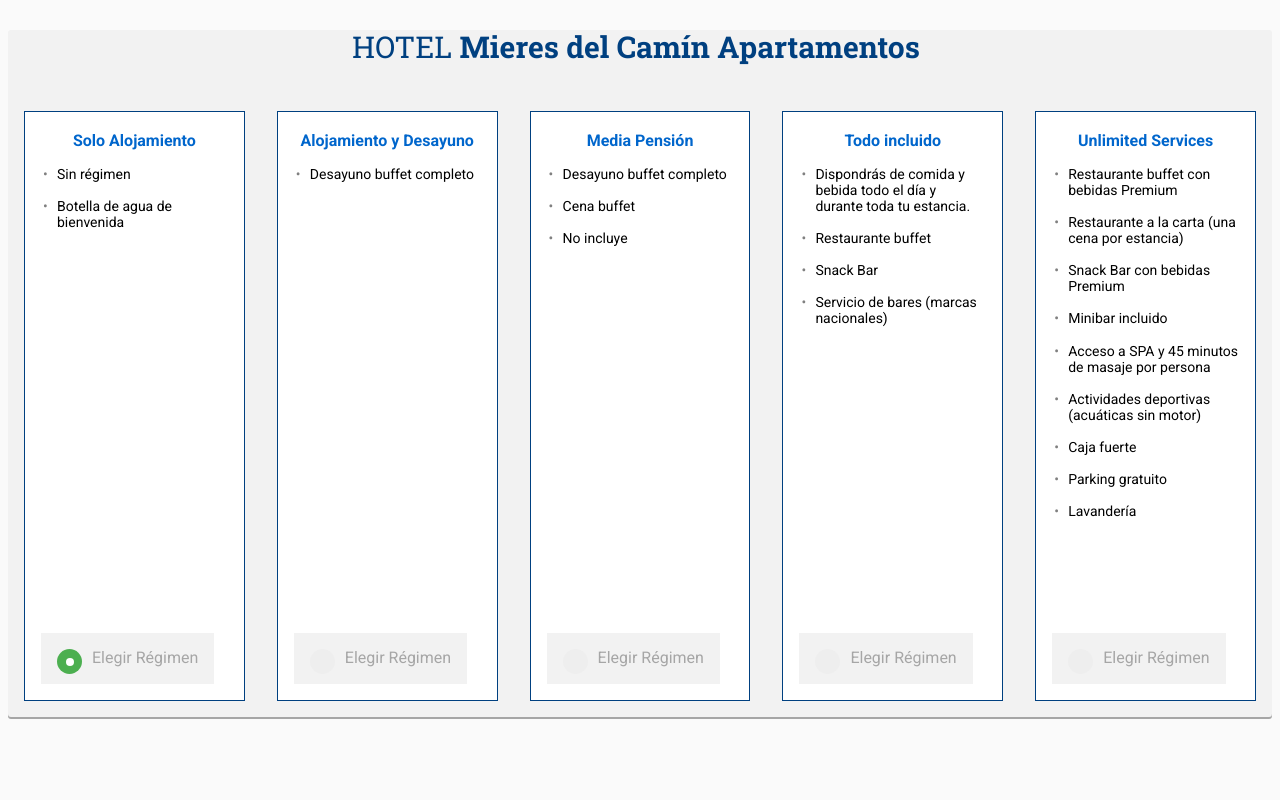
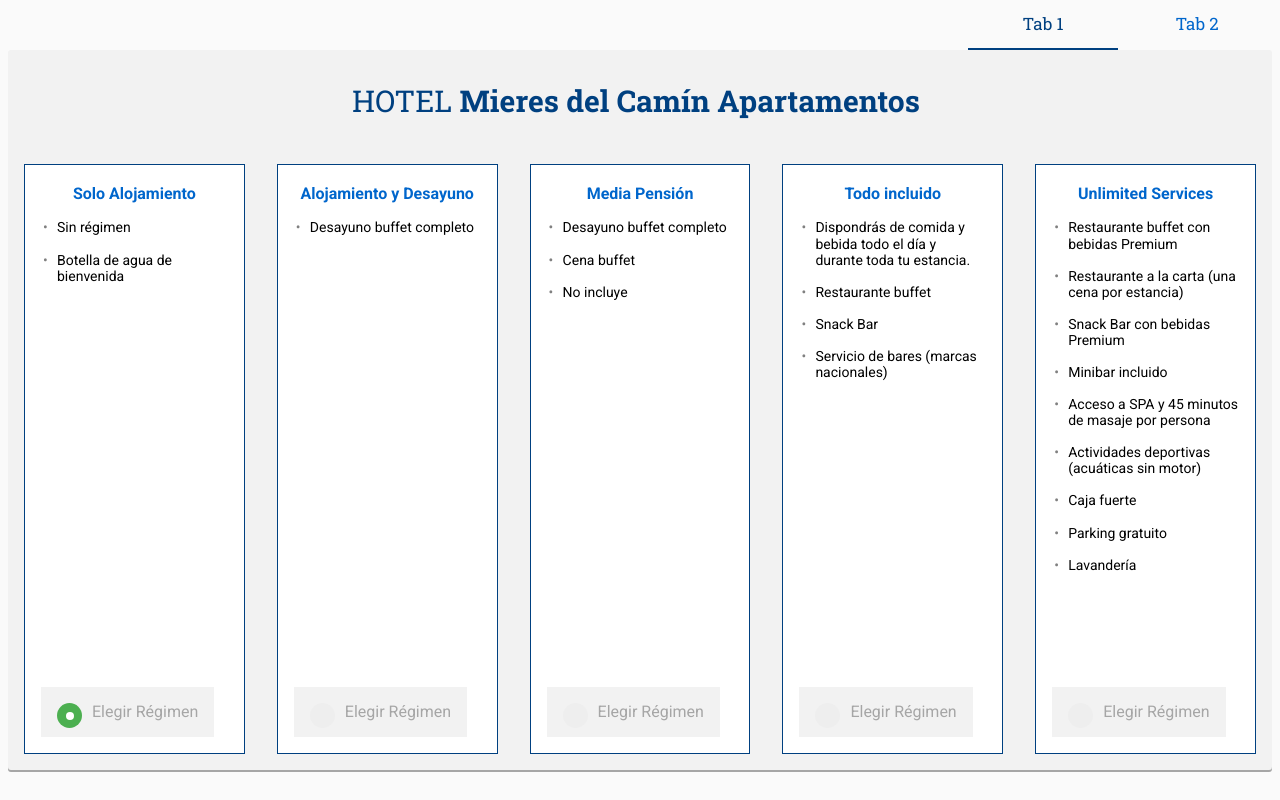
Before and after one commit to lvilanova/the-cocktail-test, a website: page index.html in a window 1280 px wide. Drawn offline with Linux system fonts and the light colour scheme; files whose address does not match are found by name.

Commit message:
navegation tab

```diff
--- a/assets/css/src/application.scss
+++ b/assets/css/src/application.scss
@@ -5,4 +5,5 @@
 
 @import 'lib/normalize.7.0.0.css';
 @import 'blocks/_b_sample.scss';
-@import'blocks/section_block.scss'
+@import'blocks/section_block.scss';
+@import'blocks/navegation_tab.scss'
--- a/assets/css/src/base/layout.scss
+++ b/assets/css/src/base/layout.scss
@@ -25,6 +25,7 @@ body {
     background-color:$grey-light;
     box-shadow: 0px 2px $grey;
     border-radius:3px;
+    padding-top:$sm-spacing;
   }
   .title_bold:after{
     content:url('../img/star-orange.svg');
--- /dev/null
+++ b/assets/css/src/blocks/navegation_tab.scss
@@ -0,0 +1,20 @@
+.tab{
+    text-align: right;
+    button{
+        width:150px;
+        font-family:$roboto-slab;
+        font-size:16px;
+        color:$blue-light;
+        background-color: inherit;
+        border: none;
+        outline: none;
+        cursor: pointer;
+        padding: 14px 16px;
+        transition: 0.3s;
+        font-size: 17px;
+        &.active{
+            color:$blue;
+            border-bottom:2px solid $blue;
+            }
+    }
+}
--- a/index.html
+++ b/index.html
@@ -25,6 +25,12 @@
 
     <div class="row">
         <div class="wrapper">
+
+            <div class="tab">
+                <button class="tablinks active" onclick="openCity(event, 'tab1')">Tab 1</button>
+                <button class="tablinks" onclick="openCity(event, 'tab2')">Tab 2</button>
+            </div>
+
             <div class="content">
                 <p class="title">HOTEL
                     <span class="title_bold">Mieres del Camín Apartamentos</span>
@@ -124,9 +130,9 @@
                     </div>
                     <!--end flex-element-->
                 </div>
-                    <!--end flex-grid-->
+                <!--end flex-grid-->
             </div>
-                <!--end content-->
+            <!--end content-->
         </div>
         <!--end wrapper-->
     </div>
```
Also changed, not shown: assets/css/application.css.
